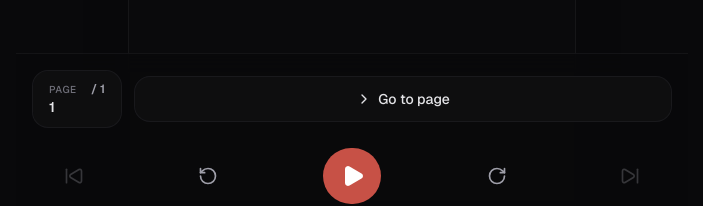
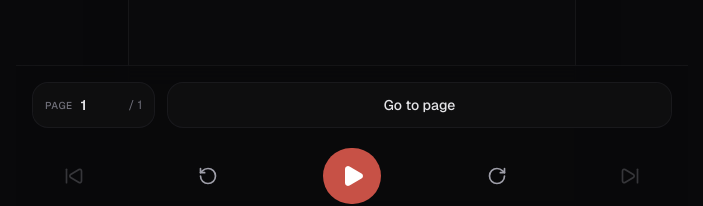
Before and after one commit to jaozinpaulin/audioread-app, a Next.js app: page /reading in a window 1280 px wide. Shown: the part 580-786 px from the top of the page, without its empty margins (288-991 px from the left). Built offline with nearby package versions, Linux system fonts and the light colour scheme.

Commit message:
style: update page navigation styles e ajustar input de páginas

```diff
--- a/src/app/reading/page.tsx
+++ b/src/app/reading/page.tsx
@@ -20,7 +20,7 @@ export default function ReadingPage() {
         Number(selectedDocument?.pages) || 1,
     );
 
-    const [pageInput, setPageInput] = useState(String(pageCurent));
+    const [pageInput, setPageInput] = useState((pageCurent));
     const [pageError, setPageError] = useState('');
 
     const [paragraphs, setParagraphs] = useState<string[]>([]);
@@ -161,6 +161,10 @@ export default function ReadingPage() {
         readPdf();
     }, [selectedDocument, pageCurent]);
 
+    useEffect(() => {
+        setPageInput(String(pageCurent));
+    }, [pageCurent]);
+
     return (
         <main className="flex-1 flex flex-col justify-between max-w-2xl mx-auto w-full min-h-screen text-zinc-100 px-4">
             <header className="fixed top-0 left-0 right-0 max-w-2xl mx-auto bg-zinc-950/80 backdrop-blur-md px-4 py-3 border-b border-zinc-800/40 flex items-center justify-between shrink-0 z-50">
@@ -207,17 +211,12 @@ export default function ReadingPage() {
             </div>
 
             <div className="fixed bottom-0 left-0 right-0 max-w-2xl mx-auto bg-zinc-950/80 backdrop-blur-md border-t border-zinc-800/40 px-4 py-4 space-y-4 z-50">
+
                 <div className="flex items-center gap-3">
-                    <div className="relative flex min-w-[90px] flex-col justify-center rounded-2xl border border-zinc-800/50 bg-zinc-900/40 px-4 py-2.5">
-                        <div className="flex items-center justify-between">
-                            <span className="text-[10px] font-medium uppercase tracking-wider text-zinc-500">
-                                Page
-                            </span>
-
-                            <span className="text-xs font-semibold text-zinc-400">
-                                / {totalPages}
-                            </span>
-                        </div>
+                    <div className="flex min-w-[120px] items-center gap-2 rounded-2xl border border-zinc-800/50 bg-zinc-900/40 px-3 py-3">
+                        <span className="text-[10px] font-medium uppercase tracking-wider text-zinc-500">
+                            Page
+                        </span>
 
                         <input
                             type="number"
@@ -234,17 +233,20 @@ export default function ReadingPage() {
                                     handleGoToPage();
                                 }
                             }}
-                            className="w-full bg-transparent text-sm font-semibold text-zinc-200 outline-none"
+                            className="w-10 bg-transparent text-sm font-semibold text-zinc-200 outline-none"
                         />
+
+                        <span className="text-xs text-zinc-500">
+                            / {totalPages}
+                        </span>
                     </div>
 
                     <button
                         type="button"
                         onClick={handleGoToPage}
-                        className="flex flex-1 cursor-pointer items-center justify-center gap-1.5 rounded-2xl border border-zinc-800/50 bg-zinc-900/40 px-4 py-3 text-xs font-medium text-zinc-200 transition-all hover:border-zinc-700 md:text-sm"
+                        className="flex flex-1 cursor-pointer items-center justify-center rounded-2xl border border-zinc-800/50 bg-zinc-900/40 px-4 py-3 text-xs font-medium text-zinc-200 transition-all duration-200 hover:-translate-y-0.5 hover:border-zinc-700 focus-visible:-translate-y-0.5 focus-visible:outline-none focus-visible:ring-1 focus-visible:ring-zinc-600 md:text-sm"
                     >
-                        <ChevronRight className="h-4 w-4" />
-                        <span>Go to page</span>
+                        Go to page
                     </button>
                 </div>
 
@@ -253,7 +255,6 @@ export default function ReadingPage() {
                         {pageError}
                     </p>
                 )}
-
 
                 <div className="flex items-center justify-between px-6 pt-1">
                     <button
```
